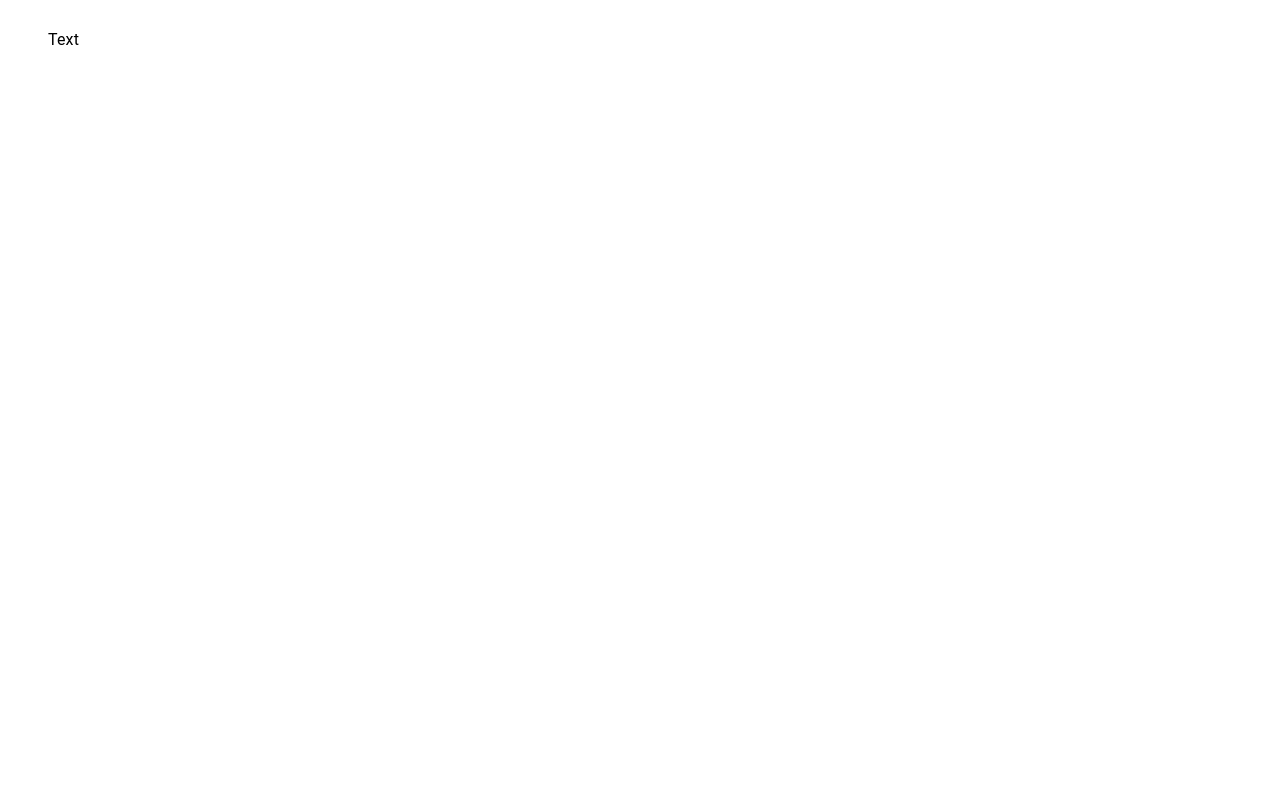
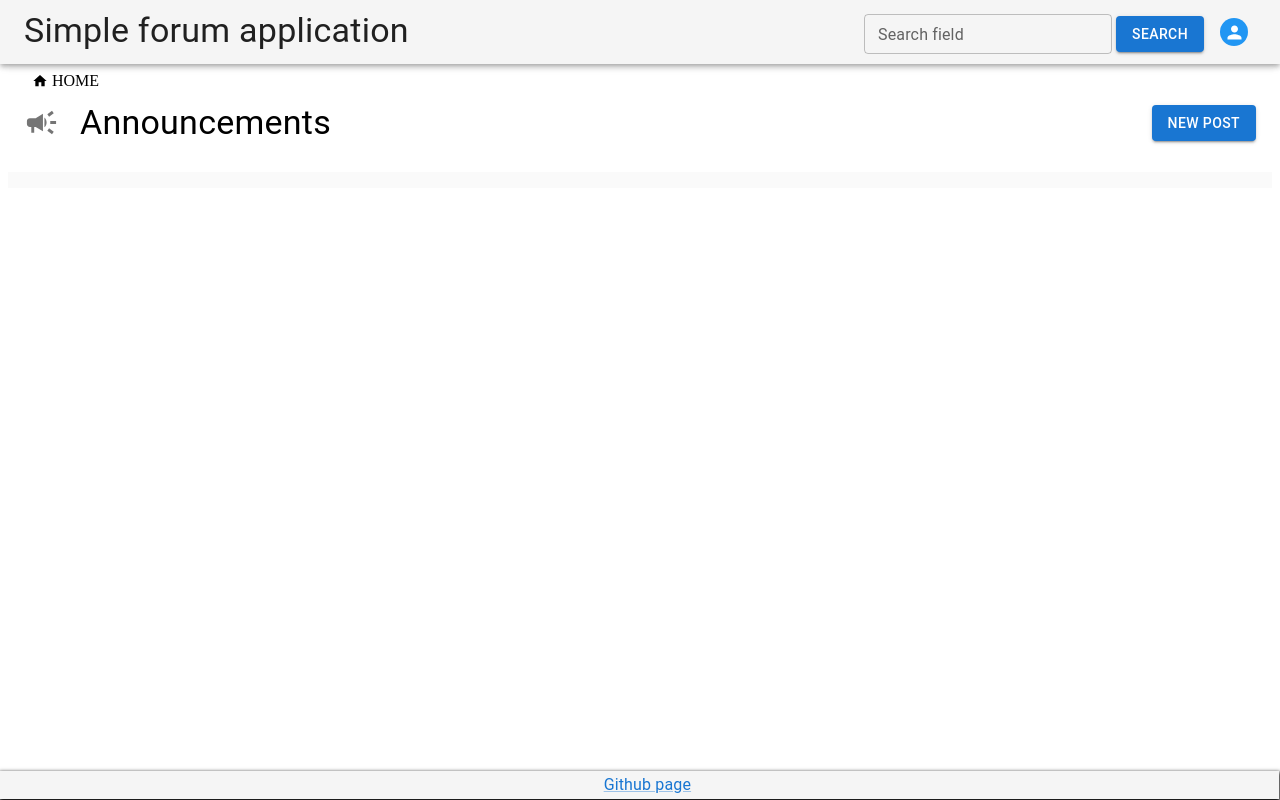
Before and after one commit to IvanSavanovic/Forum, a React (Create React App) app in the folder client/: page /Announcements in a window 1280 px wide. Built offline with nearby package versions, Linux system fonts and the light colour scheme.

Commit message:
Posts done, seperated header

```diff
--- a/client/src/pages/Announcements.js
+++ b/client/src/pages/Announcements.js
@@ -1,11 +1,122 @@
-import { List, ListItem, ListItemText } from "@mui/material";
+import {
+    Box,
+    Fab,
+    Grid,
+    Link,
+    List,
+    ListItem,
+    ListItemIcon,
+    ListItemText,
+    Toolbar,
+    Typography,
+} from "@mui/material";
+import React, { useEffect, useState } from "react";
+import ScrollToTop from "./ScrollToTop";
+import Footer from "./Footer";
+import CampaignIcon from "@mui/icons-material/Campaign";
+import NewPost from "./NewPost";
+import HomeIcon from "@mui/icons-material/Home";
+import Header from "./Header";
 
 export default function Announcements() {
+    const [posts, setPosts] = useState([]);
+
+    useEffect(() => {
+        const tmp = localStorage.getItem("Posts");
+        if (tmp) {
+            setPosts(JSON.parse(tmp));
+        }
+    }, []);
+
+    const addPost = (post) => {
+        const newPosts = [...posts, post];
+        setPosts(newPosts);
+        localStorage.setItem("Posts", JSON.stringify(newPosts));
+    };
+
+    const renderPost = () => {
+        console.log();
+
+        return (
+            <List sx={{ bgcolor: "#a0a0a00f" }}>
+                {posts.map((post, i) => (
+                    <ListItem key={i}>
+                        <ListItemText>
+                            <Typography variant="h5">{post.title}</Typography>
+                            <Typography variant="body1">{post.text}</Typography>
+                        </ListItemText>
+                    </ListItem>
+                ))}
+            </List>
+        );
+    };
+
     return (
-        <List sx={{ ml: 3 }}>
-            <ListItem>
-                <ListItemText>Text</ListItemText>
-            </ListItem>
-        </List>
+        <Grid sx={{ maxWidth: "xs", minHeight: "95vh" }}>
+            <Box sx={{ display: "flex" }}>
+                <Grid
+                    component="header-container"
+                    sx={{ flexDirection: "row" }}
+                >
+                    <Header />
+                </Grid>
+                <Box
+                    component="main"
+                    sx={{
+                        flexGrow: 1,
+                    }}
+                >
+                    <Toolbar id="back-to-top-anchor" />
+                    <Grid
+                        component="nav"
+                        sx={{ display: "flex", flexDirection: "row" }}
+                    >
+                        <Link
+                            underline="hover"
+                            color="inherit"
+                            href="/Home"
+                            sx={{
+                                display: "flex",
+                                alignItems: "center",
+                                ml: 3,
+                            }}
+                        >
+                            <HomeIcon sx={{ mr: 0.5 }} fontSize="inherit" />
+                            HOME
+                        </Link>
+                    </Grid>
+                    <Grid container sx={{ flexDirection: "column" }}>
+                        <Grid item>
+                            <ListItem sx={{ paddingBottom: 3 }}>
+                                <ListItemIcon>
+                                    <CampaignIcon fontSize="large" />
+                                </ListItemIcon>
+                                <ListItemText>
+                                    <Typography variant="h4">
+                                        Announcements
+                                    </Typography>
+                                </ListItemText>
+                                <NewPost addPost={addPost} />
+                            </ListItem>
+                        </Grid>
+                        <Grid item>{renderPost()}</Grid>
+                    </Grid>
+                    <Grid
+                        component="footer-container"
+                        sx={{
+                            flexDirection: "column",
+                            maxWidth: "100vw",
+                        }}
+                    >
+                        <Footer />
+                    </Grid>
+                    <ScrollToTop>
+                        <Fab size="small" aria-label="scroll back to top">
+                            UP
+                        </Fab>
+                    </ScrollToTop>
+                </Box>
+            </Box>
+        </Grid>
     );
 }
--- a/client/src/pages/Categories.js
+++ b/client/src/pages/Categories.js
@@ -18,15 +18,15 @@ export default function Categories() {
     };
 
     const handleGeneralDiscussion = () => {
-        navigate("/");
+        navigate("#");
     };
 
     const handleCommentsFeedback = () => {
-        navigate("/");
+        navigate("#");
     };
 
     return (
-        <List sx={{ ml: 3 }}>
+        <List>
             <ListItemButton
                 sx={{ paddingTop: 3, paddingBottom: 3 }}
                 onClick={handleAnnouncements}
--- /dev/null
+++ b/client/src/pages/Header.js
@@ -0,0 +1,25 @@
+import { AppBar, Grid, Toolbar, Typography } from "@mui/material";
+import MenuButton from "./MenuButton";
+import Search from "./Search";
+
+export default function Header() {
+    return (
+        <AppBar color="default">
+            <Toolbar>
+                <Grid container>
+                    <Grid item xs>
+                        <Typography variant="h4">
+                            Simple forum application
+                        </Typography>
+                    </Grid>
+                    <Grid item sx={{ mt: 0.5 }}>
+                        <Search />
+                    </Grid>
+                    <Grid item sx={{ ml: 1 }}>
+                        <MenuButton />
+                    </Grid>
+                </Grid>
+            </Toolbar>
+        </AppBar>
+    );
+}
--- a/client/src/pages/Home.js
+++ b/client/src/pages/Home.js
@@ -1,33 +1,20 @@
-import { AppBar, Box, Fab, Grid, Toolbar, Typography } from "@mui/material";
+import { Box, Fab, Grid, Toolbar } from "@mui/material";
 import React from "react";
 import ScrollToTop from "./ScrollToTop";
-import MenuButton from "./MenuButton";
-import Search from "./Search";
+
 import Categories from "./Categories";
 import Footer from "./Footer";
+import Header from "./Header";
 
 export default function Home() {
     return (
         <Grid sx={{ maxWidth: "xs", minHeight: "95vh" }}>
             <Box sx={{ display: "flex" }}>
-                <Grid sx={{ flexDirection: "row" }}>
-                    <AppBar color="default">
-                        <Toolbar>
-                            <Grid container>
-                                <Grid item xs>
-                                    <Typography variant="h4">
-                                        Simple forum application
-                                    </Typography>
-                                </Grid>
-                                <Grid item sx={{ mt: 0.5 }}>
-                                    <Search />
-                                </Grid>
-                                <Grid item sx={{ ml: 1 }}>
-                                    <MenuButton />
-                                </Grid>
-                            </Grid>
-                        </Toolbar>
-                    </AppBar>
+                <Grid
+                    component="header-container"
+                    sx={{ flexDirection: "row" }}
+                >
+                    <Header />
                 </Grid>
                 <Box
                     component="main"
@@ -42,6 +29,7 @@ export default function Home() {
                         </Grid>
                     </Grid>
                     <Grid
+                        component="footer-container"
                         sx={{
                             flexDirection: "column",
                             maxWidth: "100vw",
--- /dev/null
+++ b/client/src/pages/NewPost.js
@@ -0,0 +1,91 @@
+import { Box, Button, Grid, Modal, TextField } from "@mui/material";
+import { useState } from "react";
+
+export default function NewPost(props) {
+    const [open, setOpen] = useState(false);
+    const [title, setTitle] = useState("");
+    const [text, setText] = useState("");
+
+    const handleOpen = () => setOpen(true);
+    const handleClose = () => setOpen(false);
+
+    const handleSubmit = (event) => {
+        event.preventDefault();
+        props.addPost({title: title, text: text})
+        handleClose()
+    };
+
+    return (
+        <Grid>
+            <Button variant="contained" onClick={handleOpen}>
+                New Post
+            </Button>
+            <Modal open={open} onClose={handleClose}>
+                <Box
+                    component="form"
+                    sx={{
+                        position: "absolute",
+                        top: "50%",
+                        left: "50%",
+                        transform: "translate(-50%, -50%)",
+                        width: "70vw",
+                        bgcolor: "background.paper",
+                        border: "2px solid #000",
+                        boxShadow: 24,
+                        p: 4,
+                        display: "flex",
+                    }}
+                    onSubmit={handleSubmit}
+                >
+                    <Grid sx={{ width: "70vw" }}>
+                        <Grid container direction="column">
+                            <Grid item>
+                                <TextField
+                                    id="title"
+                                    label="Post title"
+                                    name="title"
+                                    type="text"
+                                    required
+                                    fullWidth
+                                    autoFocus
+                                    value={title}
+                                    onChange={(event) => {
+                                        setTitle(event.target.value);
+                                    }}
+                                />
+                            </Grid>
+                            <Grid item>
+                                <TextField
+                                    name="Post text"
+                                    label="Post text"
+                                    type="text"
+                                    id="PostText"
+                                    margin="normal"
+                                    required
+                                    fullWidth
+                                    multiline
+                                    rows={8}
+                                    value={text}
+                                    onChange={(event) => {
+                                        setText(event.target.value);
+                                    }}
+                                />
+                            </Grid>
+                        </Grid>
+                        <Grid
+                            sx={{
+                                alignItems: "end",
+                                display: "flex",
+                                flexDirection: "column",
+                            }}
+                        >
+                            <Button type="submit" variant="contained">
+                                Submit
+                            </Button>
+                        </Grid>
+                    </Grid>
+                </Box>
+            </Modal>
+        </Grid>
+    );
+}
```
Also changed, not shown: 1 other file (tests, documents, lock files or other folders).
